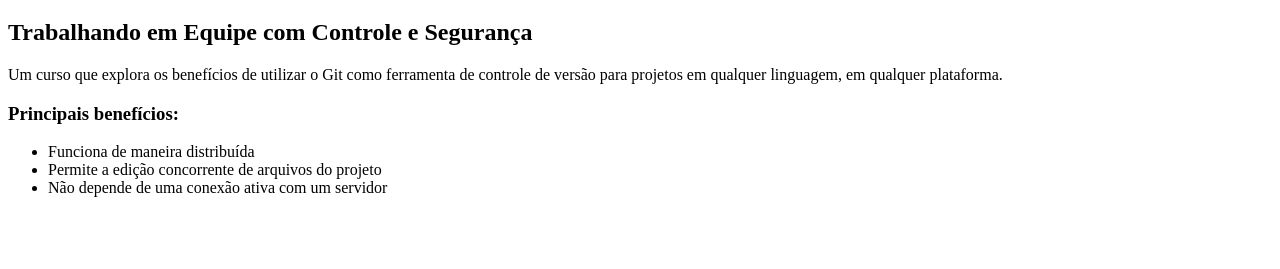
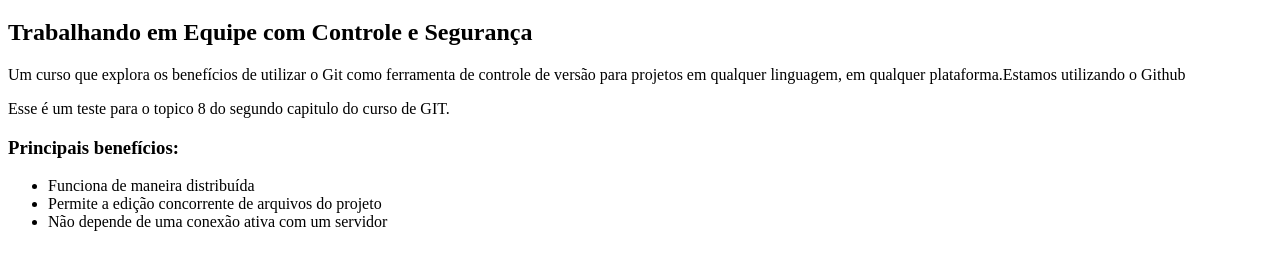
Before and after one commit to PRISCILLAVALCIANO/repositorio, a plain HTML site: page index.html in a window 1280 px wide. Shown: the part 61-330 px from the top of the page. Drawn offline with Linux system fonts and the light colour scheme.

Commit message:
Terceira alteracao

```diff
--- a/index.html
+++ b/index.html
@@ -2,12 +2,16 @@
 <html>
 <head>
 	<title>Teste</title>
+	<meta charset="utf-8">
 </head>
 <body>
 	<h1>Git</h1>
         <h2>Trabalhando em Equipe com Controle e Segurança</h2>
 
-        <p>Um curso que explora os benefícios de utilizar o Git como ferramenta de controle de versão para projetos em qualquer linguagem, em qualquer plataforma.</p>
+        <p>Um curso que explora os benefícios de utilizar o Git como ferramenta de controle de versão para projetos em qualquer linguagem, em qualquer plataforma.Estamos utilizando o Github</p>
+
+        <p>Esse é um teste para o topico 8 do segundo capitulo do curso de GIT.
+        </p>
 
         <h3>Principais benefícios:</h3>
         <ul>
```
